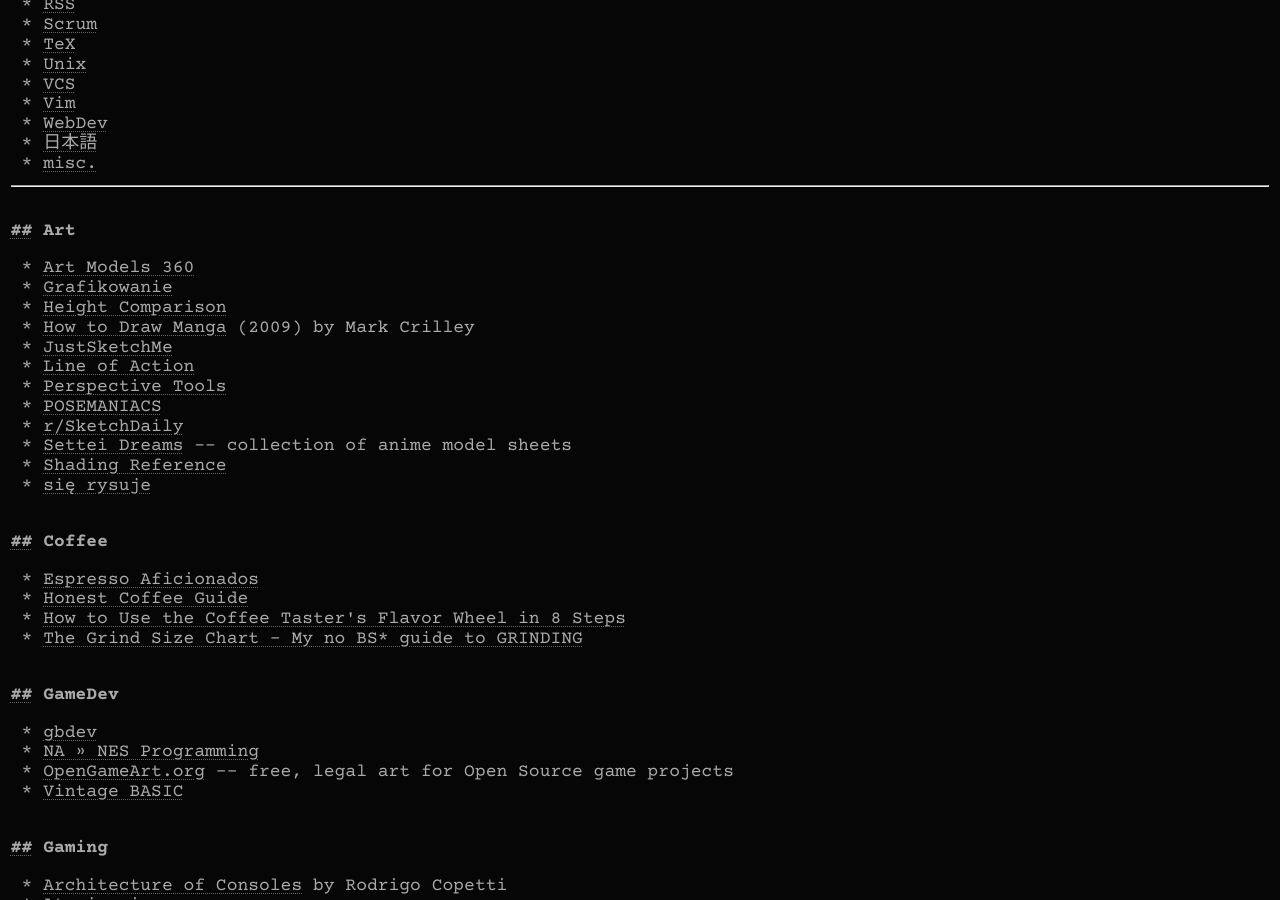
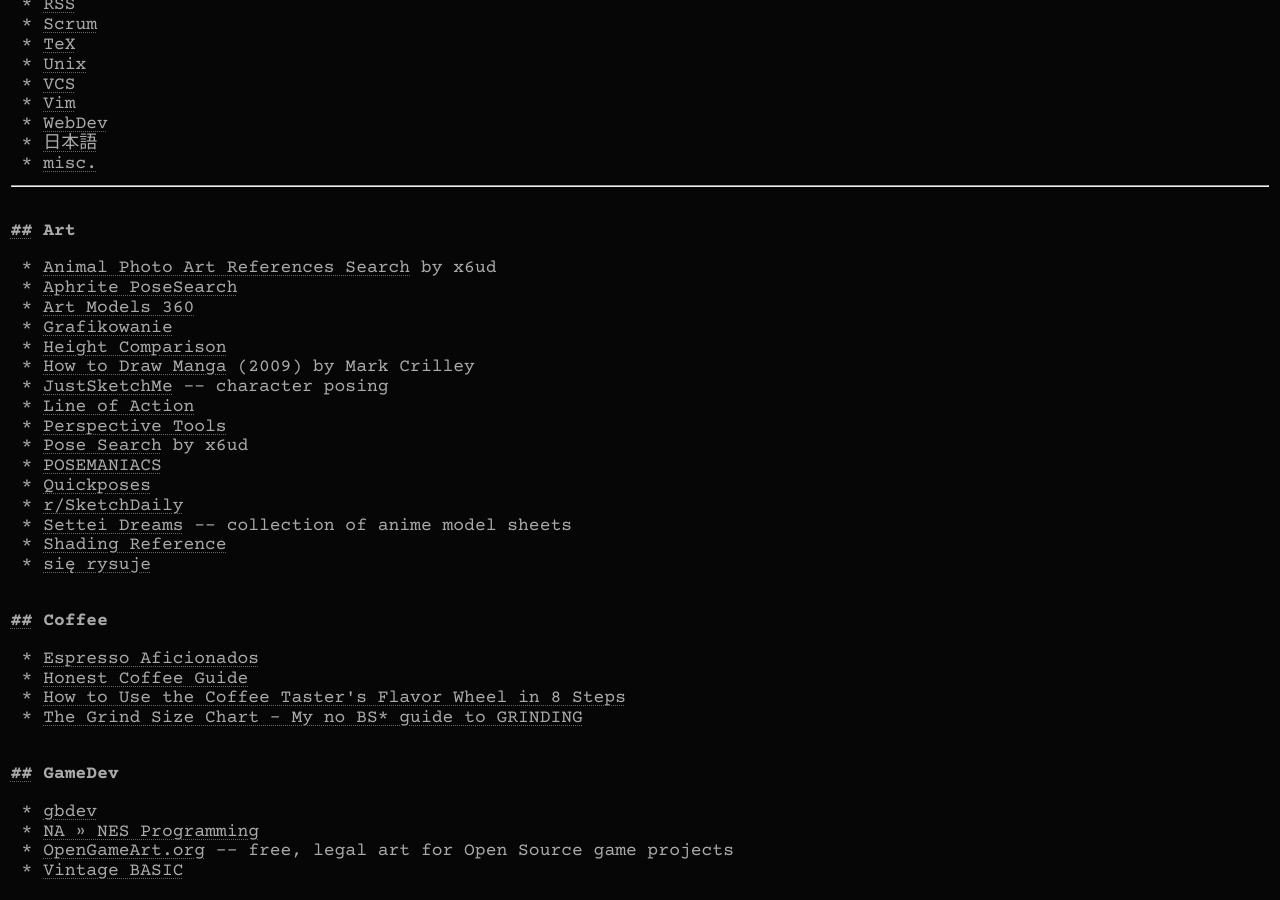
Before and after one commit to Jorenar/blog, a Jekyll site: the page built from _posts/2020-03-26-blogroll.md, in a window 1280 px wide and 900 px high, scrolled down 328 px. Built offline with Jekyll 4.4.1, drawn with Linux system fonts in a browser that asks for light colours.

```diff
--- a/_posts/2020-03-26-blogroll.md
+++ b/_posts/2020-03-26-blogroll.md
@@ -14,14 +14,18 @@ pin: 1
 
 ## Art
 
+* [Animal Photo Art References Search](https://x6ud.github.io) by x6ud
+* [Aphrite PoseSearch](https://pose.aphrite.com/)
 * [Art Models 360](https://artmodels360.com)
 * [Grafikowanie](https://www.youtube.com/@grafikowanie3431)
 * [Height Comparison](https://www.heightcomparison.com)
 * [How to Draw Manga](https://www.youtube.com/watch?v=DFLgr6gyOOc) (2009) by Mark Crilley
-* [JustSketchMe](https://app.justsketch.me)
+* [JustSketchMe](https://app.justsketch.me) -- character posing
 * [Line of Action](https://line-of-action.com)
 * [Perspective Tools](https://perspectivetools.com)
+* [Pose Search](https://x6ud.github.io/pose-search) by x6ud
 * [POSEMANIACS](https://www.posemaniacs.com)
+* [Quickposes](https://quickposes.com)
 * [r/SketchDaily](https://www.reddit.com/r/SketchDaily)
 * [Settei Dreams](https://setteidreams.net) -- collection of anime model sheets
 * [Shading Reference](https://shadingreference.com)
```
Also changed, not shown: other parts of _posts/2020-03-26-blogroll.md (+1 -1 lines), _posts/2026-08-22-my-art-supplies.md (+5 -1 lines).
